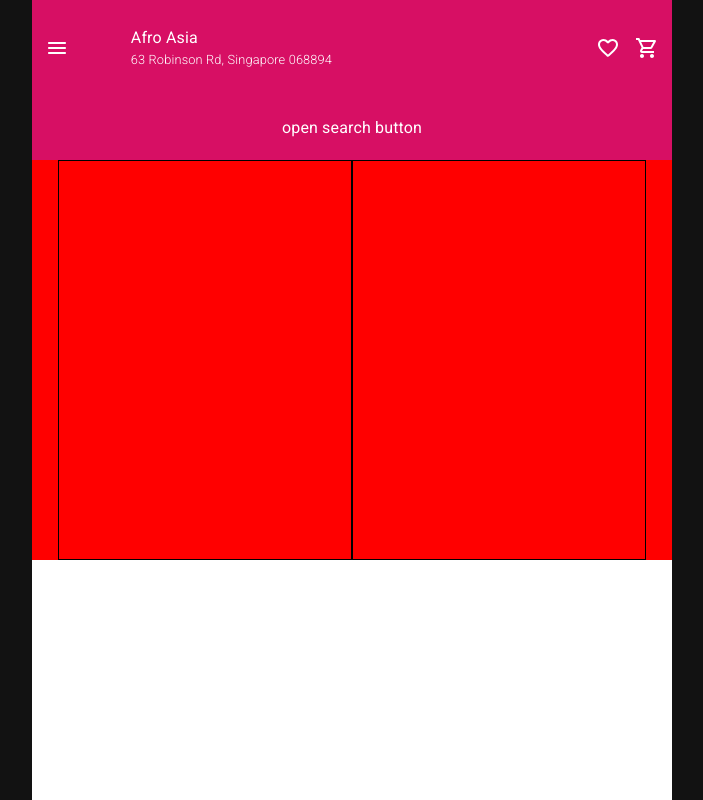
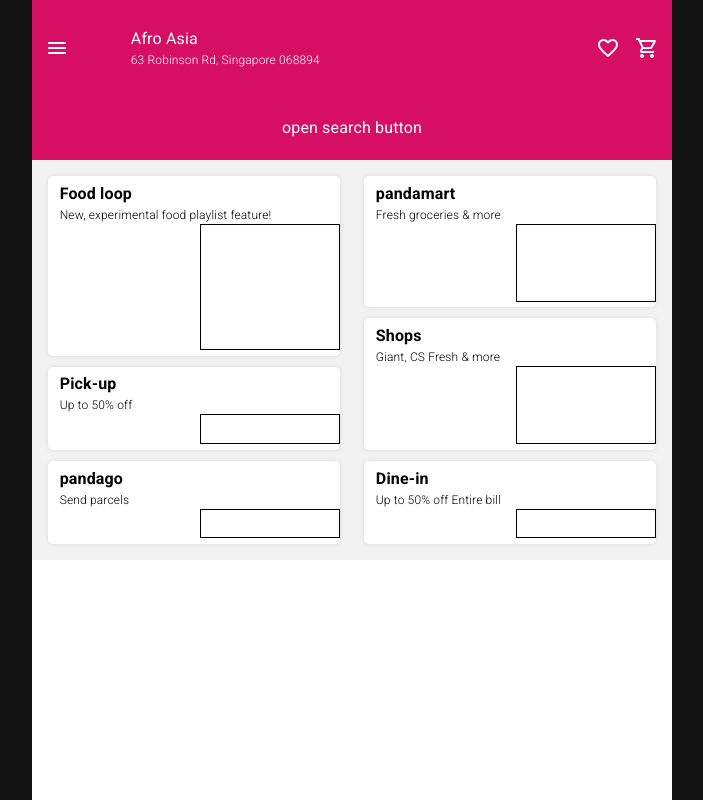
Before and after one commit to mahe993/foodloop-web, a React (Vite) app: page / in a window 1280 px wide. Shown: the top 800 px of the page, without its empty margins (288-991 px from the left). Built offline with nearby package versions, Linux system fonts and the light colour scheme.

Commit message:
implement bento section

```diff
--- a/src/layouts/bento/Bento.tsx
+++ /dev/null
@@ -1,41 +0,0 @@
-import { SxProps } from '@mui/material';
-import FLBox from '../box/FLBox';
-
-type BentoProps = {
-    sx?: SxProps;
-};
-
-export default function Bento({ sx }: BentoProps): JSX.Element {
-    return (
-        <FLBox
-            sx={{
-                backgroundColor: 'red',
-                width: '100%',
-                minHeight: '50svh',
-                height: '50svh',
-                paddingInline: '4%',
-                color: 'black',
-                ...sx,
-            }}
-        >
-            <FLBox
-                sx={{
-                    flex: 1,
-                    flexDirection: 'column',
-                    gap: '4%',
-                    border: 1,
-                    height: '100%',
-                }}
-            ></FLBox>
-            <FLBox
-                sx={{
-                    flex: 1,
-                    flexDirection: 'column',
-                    gap: '4%',
-                    border: 1,
-                    height: '100%',
-                }}
-            ></FLBox>
-        </FLBox>
-    );
-}
--- /dev/null
+++ b/src/layouts/bento/BentoItem.tsx
@@ -0,0 +1,60 @@
+import { SxProps, useTheme, useMediaQuery } from '@mui/material';
+import FLBox from '../box/FLBox';
+import { defaultBoldText, smallLightText, smallBoldText, xSmallLightText } from '../../themes/typography';
+
+type BentoItemProps = {
+    title: string;
+    description: string;
+    imgSrc?: string;
+    sx?: SxProps;
+};
+
+export default function BentoItem({ title, description, imgSrc, sx }: BentoItemProps): JSX.Element {
+    const theme = useTheme();
+    const isPhone = useMediaQuery(theme.breakpoints.down('tablet'));
+
+    return (
+        <FLBox
+            sx={{
+                borderRadius: '5px',
+                maxWidth: '100%',
+                width: '100%',
+                backgroundColor: 'white',
+                flexDirection: 'column',
+                justifyContent: 'space-between',
+                paddingBlock: '2%',
+                paddingInlineStart: '4%',
+                boxShadow: '0 0 4px rgba(0, 0, 0, 0.1)',
+                ...sx,
+            }}
+        >
+            <FLBox
+                sx={{
+                    alignSelf: 'flex-start',
+                    alignItems: 'flex-start',
+                    flexDirection: 'column',
+                    width: '100%',
+                }}
+            >
+                <FLBox
+                    sx={{
+                        ...(isPhone ? smallBoldText : defaultBoldText),
+                    }}
+                >
+                    {title}
+                </FLBox>
+                <FLBox sx={{ ...(isPhone ? xSmallLightText : smallLightText) }}>{description}</FLBox>
+            </FLBox>
+            <FLBox
+                sx={{
+                    alignSelf: 'flex-end',
+                    border: 1,
+                    flex: 1,
+                    width: '50%',
+                }}
+            >
+                {imgSrc}
+            </FLBox>
+        </FLBox>
+    );
+}
--- /dev/null
+++ b/src/layouts/bento/FLBento.tsx
@@ -0,0 +1,52 @@
+import { SxProps } from '@mui/material';
+import FLBox from '../box/FLBox';
+import VBentoTray from './VBentoTray';
+import BentoItem from './BentoItem';
+
+type BentoProps = {
+    sx?: SxProps;
+};
+
+export default function FLBento({ sx }: BentoProps): JSX.Element {
+    return (
+        <FLBox
+            sx={{
+                backgroundColor: '#F2F2F2',
+                width: '100%',
+                minHeight: '70svh',
+                height: '70svh',
+                padding: '2svh',
+                gap: '4%',
+                color: 'black',
+                ...sx,
+            }}
+        >
+            <VBentoTray
+                sx={{
+                    flex: 1,
+                    height: '100%',
+                    width: '42%',
+                }}
+            >
+                <BentoItem
+                    sx={{ flex: 0.54 }}
+                    title="Food loop"
+                    description="New, experimental food playlist feature!"
+                />
+                <BentoItem sx={{ flex: 0.23 }} title="Pick-up" description="Up to 50% off" />
+                <BentoItem sx={{ flex: 0.23 }} title="pandago" description="Send parcels" />
+            </VBentoTray>
+            <VBentoTray
+                sx={{
+                    flex: 1,
+                    height: '100%',
+                    width: '42%',
+                }}
+            >
+                <BentoItem sx={{ flex: 0.385 }} title="pandamart" description="Fresh groceries & more" />
+                <BentoItem sx={{ flex: 0.385 }} title="Shops" description="Giant, CS Fresh & more" />
+                <BentoItem sx={{ flex: 0.23 }} title="Dine-in" description="Up to 50% off Entire bill" />
+            </VBentoTray>
+        </FLBox>
+    );
+}
--- /dev/null
+++ b/src/layouts/bento/VBentoTray.tsx
@@ -0,0 +1,22 @@
+import { ReactNode } from 'react';
+import FLBox from '../box/FLBox';
+import { SxProps } from '@mui/material';
+
+type VBentoTrayProps = {
+    children: ReactNode;
+    sx?: SxProps;
+};
+
+export default function VBentoTray({ children, sx }: VBentoTrayProps): JSX.Element {
+    return (
+        <FLBox
+            sx={{
+                flexDirection: 'column',
+                gap: '3%',
+                ...sx,
+            }}
+        >
+            {children}
+        </FLBox>
+    );
+}
--- a/src/pages/landingPage/FLLandingPage.tsx
+++ b/src/pages/landingPage/FLLandingPage.tsx
@@ -1,13 +1,13 @@
-import Bento from '../../layouts/bento/Bento';
+import FLBento from '../../layouts/bento/FLBento';
 import FLHeaderWithSearch from '../../layouts/headerWithSearch/FLHeaderWithSearch';
 import FLPage from '../base/FLPage';
 
 export default function LandingPage(): JSX.Element {
     return (
-        <FLPage sx={{ bgcolor: 'white', paddingBlockStart: '20svh' }}>
+        <FLPage sx={{ bgcolor: 'white' }}>
             {/* Search should maybe be tied to header */}
             <FLHeaderWithSearch />
-            <Bento sx={{ marginBlockEnd: 'auto' }} />
+            <FLBento sx={{ marginBlockEnd: 'auto', paddingBlockStart: '22svh' }} />
         </FLPage>
     );
 }
--- a/src/themes/typography.ts
+++ b/src/themes/typography.ts
@@ -4,8 +4,26 @@
     fontSize: '1rem',
 };
 
+export const defaultBoldText = {
+    fontFamily: 'Roboto, sans-serif',
+    fontWeight: 'bold',
+    fontSize: '1rem',
+};
+
 export const smallLightText = {
-    fontFamily: ' Roboto, sans-serif',
+    fontFamily: 'Roboto, sans-serif',
     fontWeight: 300,
-    fontSize: '0.8rem',
+    fontSize: '0.75rem',
 };
+
+export const smallBoldText = {
+    fontFamily: 'Roboto, sans-serif',
+    fontWeight: 'bold',
+    fontSize: '0.75rem',
+};
+
+export const xSmallLightText = {
+    fontFamily: 'Roboto, sans-serif',
+    fontWeight: 300,
+    fontSize: '0.6rem',
+};
```
